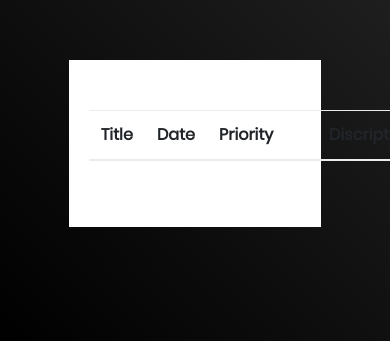
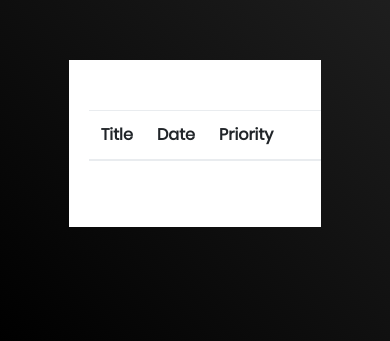
Before and after one commit to manav1403/intern-project-stamurai-, a Django app: template template/home.html in a window 390 px wide; the page is wider, and only the part inside the window is pictured. Shown: the part 503-844 px from the top of that part. Run offline with Django 3.2, Linux system fonts and the light colour scheme; the template is opened without the code that fills it, so the values that code supplies are empty; some libraries are stand-ins or nearby versions.

Commit message:
responsive change

```diff
--- a/template/home.html
+++ b/template/home.html
@@ -28,6 +28,8 @@
   span{
     padding:4px;
   }
+
+
 </style>
 
 <body>
@@ -41,7 +43,7 @@
 <h1 style="padding:50px;color:#fcf340;">Task Manager
     <br><a href="./register"><div class="btn btn-primary rounded"style="margin:10px" id ="addb">+ Add Task</div></a>
 </h1>
-<div style="background: white; padding:50px 20px;width:70%" id="data-holder">
+<div style="background: white; padding:50px 20px;width:70% ;overflow:hidden;" id="data-holder">
 <table class="table">
   <thead class="thead-dark">
     <tr>
```
